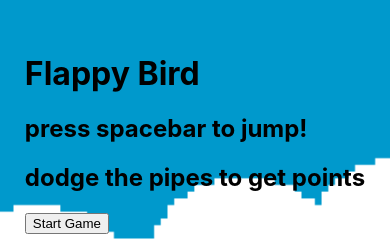
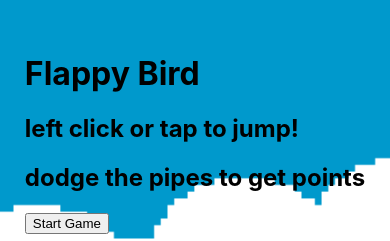
Before and after one commit to christopher-alba/flappybird, a React (Create React App) app: page / in a window 390 px wide. Shown: the part 289-530 px from the top of the page. Built offline with nearby package versions, Linux system fonts and the light colour scheme.

Commit message:
update home menu description and flappybird starting position for mobile

```diff
--- a/src/pages/Home.jsx
+++ b/src/pages/Home.jsx
@@ -7,7 +7,7 @@
       <div className="game-arena">
         <div className="main-menu">
           <h1>Flappy Bird</h1>
-          <h2>press spacebar to jump!</h2>
+          <h2>left click or tap to jump!</h2>
           <h2>dodge the pipes to get points</h2>
           <button
             onClick={() => {
--- a/src/scripts/gamestate.js
+++ b/src/scripts/gamestate.js
@@ -20,6 +20,9 @@
   let flappybird = document.createElement("img");
   flappybird.src = "./flappybird.png";
   flappybird.classList.add("flappy-bird");
+  if (window.visualViewport.width < 800) {
+    flappybird.style.left = "20px";
+  }
   let gameArena = document.getElementsByClassName("game-arena")[0];
   gameArena.appendChild(flappybird);
   setGravityTimer();
```
